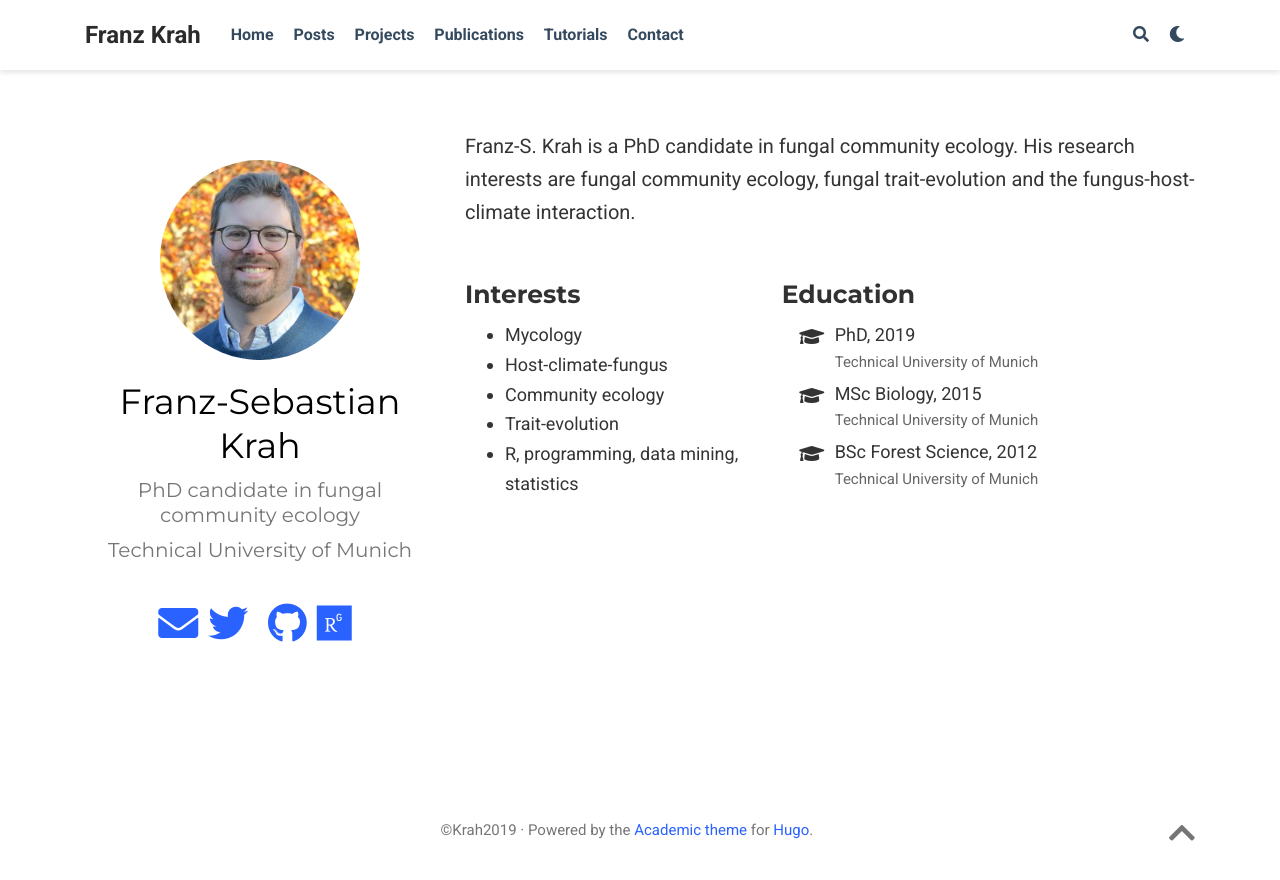
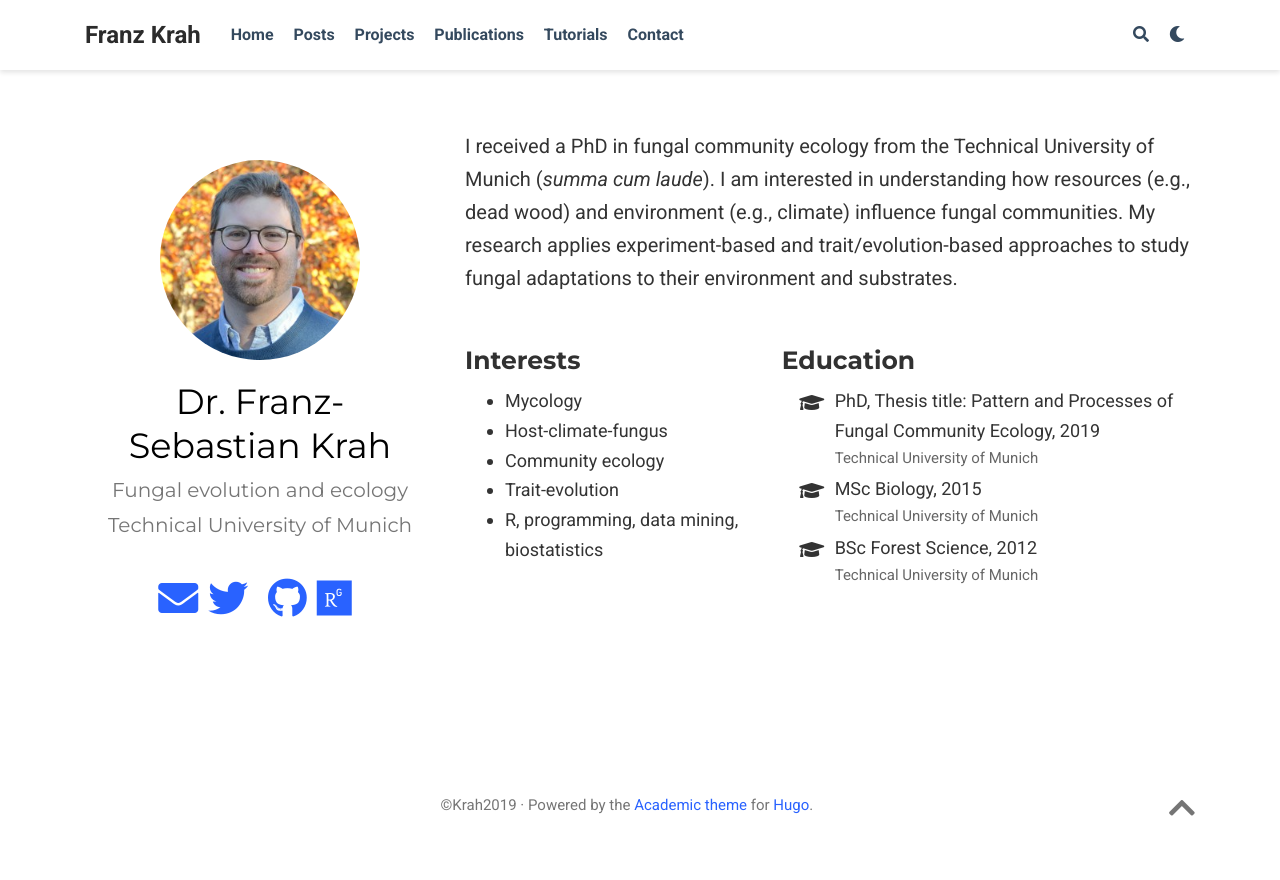
Before and after one commit to FranzKrah/FranzKrah.github.io, a plain HTML site: page authors/admin/index.html in a window 1280 px wide. Drawn offline with nearby package versions, Linux system fonts and the light colour scheme; some icons are missing.

Commit message:
update Dr

```diff
--- a/authors/admin/index.html
+++ b/authors/admin/index.html
@@ -21,14 +21,14 @@
 
 
 
-  <meta name="author" content="Franz-Sebastian Krah">
+  <meta name="author" content="Dr. Franz-Sebastian Krah">
 
 
 
 
 
 
-  <meta name="description" content="PhD candidate in fungal community ecology">
+  <meta name="description" content="Fungal evolution and ecology">
 
 
   <link rel="alternate" hreflang="en-us" href="FranzKrah.github.io/authors/admin/">
@@ -120,7 +120,7 @@
   <meta property="og:site_name" content="Franz Krah">
   <meta property="og:url" content="FranzKrah.github.io/authors/admin/">
   <meta property="og:title" content="admin | Franz Krah">
-  <meta property="og:description" content="PhD candidate in fungal community ecology"><meta property="og:image" content="FranzKrah.github.io/img/icon-192.png">
+  <meta property="og:description" content="Fungal evolution and ecology"><meta property="og:image" content="FranzKrah.github.io/img/icon-192.png">
   <meta property="og:locale" content="en-us">
 
 
@@ -362,8 +362,8 @@
 
 
       <div class="portrait-title">
-        <h2 itemprop="name">Franz-Sebastian Krah</h2>
-        <h3 itemprop="jobTitle">PhD candidate in fungal community ecology</h3>
+        <h2 itemprop="name">Dr. Franz-Sebastian Krah</h2>
+        <h3 itemprop="jobTitle">Fungal evolution and ecology</h3>
 
 
         <h3 itemprop="worksFor" itemscope itemtype="http://schema.org/Organization">
@@ -483,8 +483,9 @@
 
 
 
-    <p>Franz-S. Krah is a PhD candidate in fungal community ecology. His research interests
-are fungal community ecology, fungal trait-evolution and the fungus-host-climate interaction.</p>
+    <p>I received a PhD in fungal community ecology from the Technical University of Munich (<em>summa cum laude</em>).
+I am interested in understanding how resources (e.g., dead wood) and environment (e.g., climate) influence fungal communities.
+My research applies experiment-based and trait/evolution-based approaches to study fungal adaptations to their environment and substrates.</p>
 
 
     <div class="row">
@@ -502,7 +503,7 @@ are fungal community ecology, fungal trait-evolution and the fungus-host-climate
 
           <li>Trait-evolution</li>
 
-          <li>R, programming, data mining, statistics</li>
+          <li>R, programming, data mining, biostatistics</li>
 
         </ul>
       </div>
@@ -516,7 +517,7 @@ are fungal community ecology, fungal trait-evolution and the fungus-host-climate
           <li>
             <i class="fa-li fas fa-graduation-cap"></i>
             <div class="description">
-              <p class="course">PhD, 2019</p>
+              <p class="course">PhD, Thesis title: Pattern and Processes of Fungal Community Ecology, 2019</p>
               <p class="institution">Technical University of Munich</p>
             </div>
           </li>
--- a/authors/admin/index.xml
+++ b/authors/admin/index.xml
@@ -17,7 +17,7 @@
       <pubDate>Mon, 01 Jan 0001 00:00:00 +0000</pubDate>
 
       <guid>FranzKrah.github.io/author/admin/</guid>
-      <description>Franz-S. Krah is a PhD candidate in fungal community ecology. His research interests are fungal community ecology, fungal trait-evolution and the fungus-host-climate interaction.</description>
+      <description>I received a PhD in fungal community ecology from the Technical University of Munich (summa cum laude). I am interested in understanding how resources (e.g., dead wood) and environment (e.g., climate) influence fungal communities. My research applies experiment-based and trait/evolution-based approaches to study fungal adaptations to their environment and substrates.</description>
     </item>
 
   </channel>
--- a/index.json
+++ b/index.json
@@ -1 +1 @@
-[{"authors":["admin"],"categories":null,"content":"Franz-S. Krah is a PhD candidate in fungal community ecology. His research interests are fungal community ecology, fungal trait-evolution and the fungus-host-climate interaction.\n","date":-62135596800,"expirydate":-62135596800,"kind":"section","lang":"en","lastmod":-62135596800,"objectID":"598b63dd58b43bce02403646f240cd3c","permalink":"FranzKrah.github.io/authors/admin/","publishdate":"0001-01-01T00:00:00Z","relpermalink":"FranzKrah.github.io/authors/admin/","section":"author","summary":"Franz-S. Krah is a PhD candidate in fungal community ecology. His research interests are fungal community ecology, fungal trait-evolution and the fungus-host-climate interaction.","tags":null,"title":"Franz-Sebastian Krah","type":"author"}]
+[{"authors":["admin"],"categories":null,"content":"I received a PhD in fungal community ecology from the Technical University of Munich (summa cum laude). I am interested in understanding how resources (e.g., dead wood) and environment (e.g., climate) influence fungal communities. My research applies experiment-based and trait/evolution-based approaches to study fungal adaptations to their environment and substrates.\n","date":-62135596800,"expirydate":-62135596800,"kind":"section","lang":"en","lastmod":-62135596800,"objectID":"598b63dd58b43bce02403646f240cd3c","permalink":"FranzKrah.github.io/authors/admin/","publishdate":"0001-01-01T00:00:00Z","relpermalink":"FranzKrah.github.io/authors/admin/","section":"author","summary":"I received a PhD in fungal community ecology from the Technical University of Munich (summa cum laude). I am interested in understanding how resources (e.g., dead wood) and environment (e.g., climate) influence fungal communities. My research applies experiment-based and trait/evolution-based approaches to study fungal adaptations to their environment and substrates.","tags":null,"title":"Dr. Franz-Sebastian Krah","type":"author"}]
```
Also changed, not shown: 404.html (+3 -3 lines), author/admin/index.html (+3 -3 lines), author/index.html (+3 -3 lines), authors/index.html (+4 -4 lines), categories/index.html (+3 -3 lines), index.html (+10 -9 lines), post/index.html (+3 -3 lines), publication/index.html (+3 -3 lines), publication_types/index.html (+3 -3 lines), tags/index.html (+3 -3 lines), talk/index.html (+3 -3 lines).
